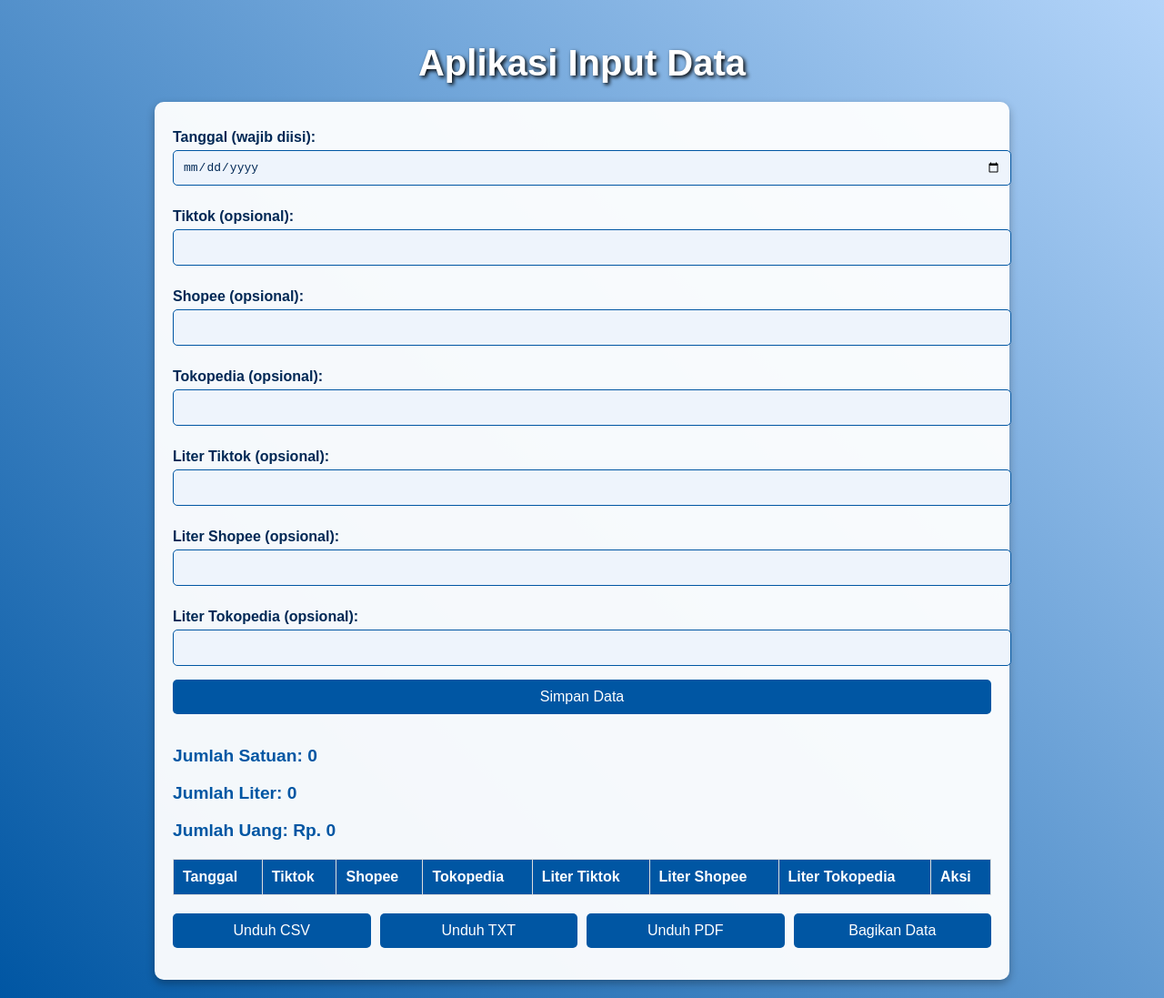
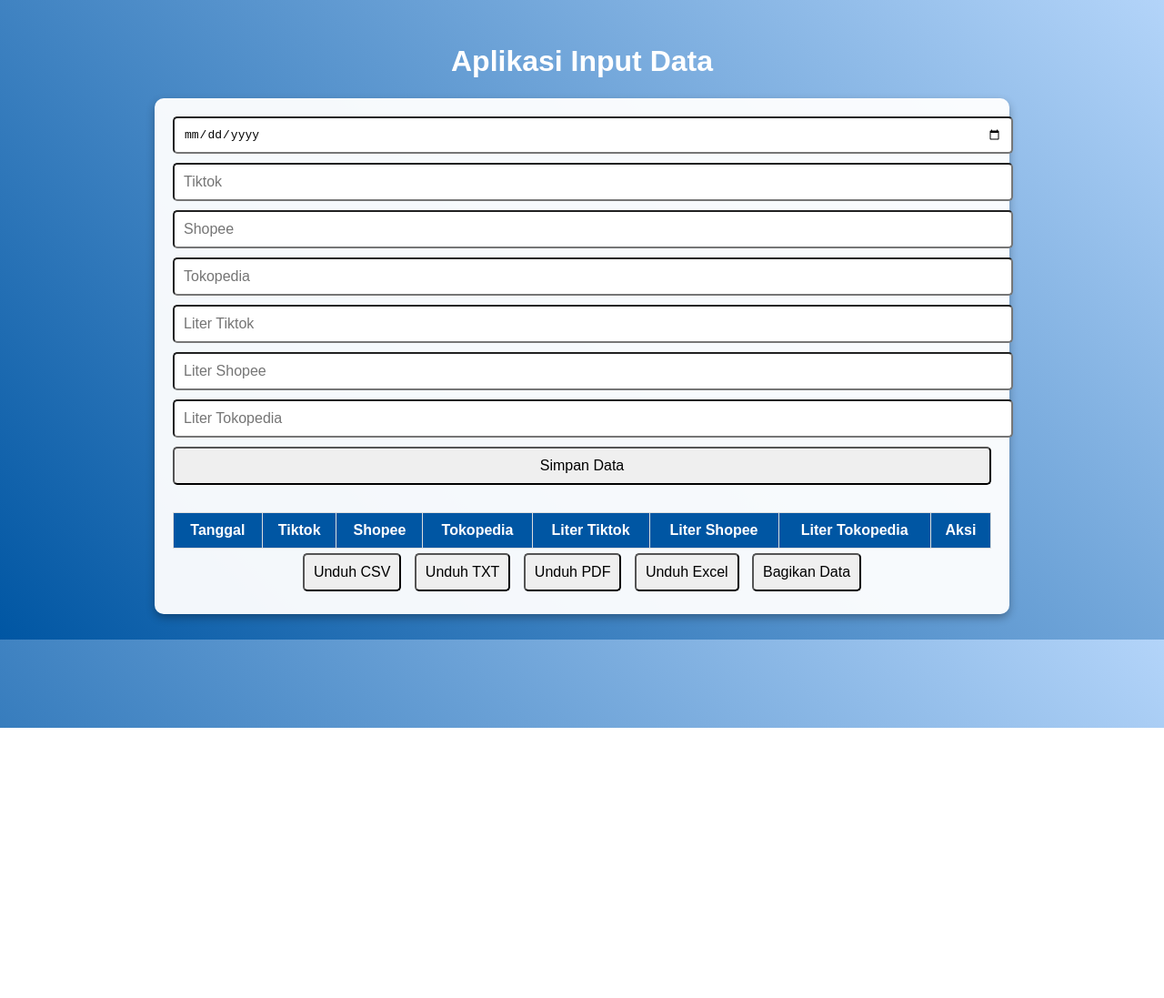
Before and after one commit to izzati-io/kegiatan, a plain HTML site: page index.html in a window 1280 px wide. Shown: the whole page at 91% size. After the commit the page ends 800 px from the top, so only its background shows below. Drawn offline with nearby package versions, Linux system fonts and the light colour scheme.

Commit message:
Update index.html

```diff
--- a/index.html
+++ b/index.html
@@ -1,87 +1,50 @@
-<!DOCTYPE html>
-<html lang="id">
+<!DOCTYPE html><html lang="id">
 <head>
   <meta charset="UTF-8">
   <meta name="viewport" content="width=device-width, initial-scale=1.0">
   <title>Aplikasi Input Data</title>
   <script src="https://cdnjs.cloudflare.com/ajax/libs/jspdf/2.4.0/jspdf.umd.min.js"></script>
+  <script src="https://cdnjs.cloudflare.com/ajax/libs/xlsx/0.18.5/xlsx.full.min.js"></script>
   <style>
     body {
       font-family: Arial, sans-serif;
-      margin: 0;
-      padding: 20px;
       background: linear-gradient(45deg, #0056a3, #b3d4f9);
       color: #ffffff;
-    }
-    h1 {
       text-align: center;
-      font-size: 2.5em;
-      margin-bottom: 20px;
-      color: #ffffff;
-      text-shadow: 2px 2px 4px #000;
+      padding: 20px;
     }
     .container {
       max-width: 900px;
-      margin: auto;
-      background-color: rgba(255, 255, 255, 0.95);
+      background: rgba(255, 255, 255, 0.95);
       padding: 20px;
       border-radius: 10px;
       box-shadow: 0px 4px 10px rgba(0, 0, 0, 0.3);
-      color: #002855;
-    }
-    label {
-      display: block;
-      margin: 10px 0 5px;
-      font-weight: bold;
+      margin: auto;
     }
     input, button {
       width: 100%;
       padding: 10px;
-      margin-bottom: 15px;
-      border: none;
+      margin-bottom: 10px;
       border-radius: 5px;
       font-size: 1em;
-    }
-    input {
-      background-color: #eef4fc;
-      color: #002855;
-      border: 1px solid #0056a3;
-    }
-    button {
-      background-color: #0056a3;
-      color: white;
-      cursor: pointer;
-    }
-    button:hover {
-      background-color: #003f7d;
     }
     table {
       width: 100%;
       margin-top: 20px;
       border-collapse: collapse;
-      background-color: #eef4fc;
-      color: #002855;
     }
     th, td {
+      padding: 10px;
       border: 1px solid #ddd;
-      text-align: left;
-      padding: 10px;
+      text-align: center;
     }
     th {
-      background-color: #0056a3;
+      background: #0056a3;
       color: white;
     }
-    .dashboard-summary {
-      margin: 20px 0;
-      font-size: 1.2em;
-      color: #0056a3;
-      font-weight: bold;
-    }
-    .actions {
-      display: flex;
-      gap: 10px;
-      justify-content: flex-end;
-      margin-top: 20px;
+    .actions button {
+      width: auto;
+      margin: 5px;
     }
   </style>
 </head>
@@ -89,36 +52,15 @@
   <h1>Aplikasi Input Data</h1>
   <div class="container">
     <form id="dataForm">
-      <label for="date">Tanggal (wajib diisi):</label>
       <input type="date" id="date" required>
-
-      <label for="tiktok">Tiktok (opsional):</label>
-      <input type="number" id="tiktok" min="0">
-
-      <label for="shopee">Shopee (opsional):</label>
-      <input type="number" id="shopee" min="0">
-
-      <label for="tokopedia">Tokopedia (opsional):</label>
-      <input type="number" id="tokopedia" min="0">
-
-      <label for="liter_tiktok">Liter Tiktok (opsional):</label>
-      <input type="number" id="liter_tiktok" min="0">
-
-      <label for="liter_shopee">Liter Shopee (opsional):</label>
-      <input type="number" id="liter_shopee" min="0">
-
-      <label for="liter_tokopedia">Liter Tokopedia (opsional):</label>
-      <input type="number" id="liter_tokopedia" min="0">
-
+      <input type="number" id="tiktok" placeholder="Tiktok">
+      <input type="number" id="shopee" placeholder="Shopee">
+      <input type="number" id="tokopedia" placeholder="Tokopedia">
+      <input type="number" id="liter_tiktok" placeholder="Liter Tiktok">
+      <input type="number" id="liter_shopee" placeholder="Liter Shopee">
+      <input type="number" id="liter_tokopedia" placeholder="Liter Tokopedia">
       <button type="submit">Simpan Data</button>
     </form>
-
-    <div class="dashboard-summary">
-      <p>Jumlah Satuan: <span id="totalSatuan">0</span></p>
-      <p>Jumlah Liter: <span id="totalLiter">0</span></p>
-      <p>Jumlah Uang: Rp. <span id="totalUang">0</span></p>
-    </div>
-
     <table>
       <thead>
         <tr>
@@ -134,39 +76,19 @@
       </thead>
       <tbody id="dataList"></tbody>
     </table>
-
     <div class="actions">
       <button onclick="downloadCSV()">Unduh CSV</button>
       <button onclick="downloadTXT()">Unduh TXT</button>
       <button onclick="downloadPDF()">Unduh PDF</button>
+      <button onclick="downloadExcel()">Unduh Excel</button>
       <button onclick="shareData()">Bagikan Data</button>
     </div>
   </div>
-
   <script>
-    const dataForm = document.getElementById('dataForm');
-    const dataList = document.getElementById('dataList');
-    const totalSatuan = document.getElementById('totalSatuan');
-    const totalLiter = document.getElementById('totalLiter');
-    const totalUang = document.getElementById('totalUang');
-
     let data = JSON.parse(localStorage.getItem('data')) || [];
-
-    function updateDashboard() {
-      const satuan = data.reduce((sum, item) => sum + (item.tiktok + item.shopee + item.tokopedia), 0);
-      const liter = data.reduce((sum, item) => sum + (item.liter_tiktok + item.liter_shopee + item.liter_tokopedia), 0);
-      const uang = satuan * 10000 + liter * 80000;
-
-      totalSatuan.textContent = satuan;
-      totalLiter.textContent = liter;
-      totalUang.textContent = uang.toLocaleString();
-    }
-
     function renderData() {
-      dataList.innerHTML = '';
-      data.forEach((item, index) => {
-        const row = document.createElement('tr');
-        row.innerHTML = `
+      document.getElementById('dataList').innerHTML = data.map((item, index) => `
+        <tr>
           <td>${item.date}</td>
           <td>${item.tiktok}</td>
           <td>${item.shopee}</td>
@@ -174,79 +96,20 @@
           <td>${item.liter_tiktok}</td>
           <td>${item.liter_shopee}</td>
           <td>${item.liter_tokopedia}</td>
-          <td>
-            <button onclick="editData(${index})">Edit</button>
-            <button onclick="deleteData(${index})">Hapus</button>
-          </td>
-        `;
-        dataList.appendChild(row);
-      });
-      updateDashboard();
+          <td><button onclick="deleteData(${index})">Hapus</button></td>
+        </tr>`).join('');
     }
-
-    dataForm.addEventListener('submit', (e) => {
-      e.preventDefault();
-      const newData = {
-        date: document.getElementById('date').value,
-        tiktok: parseInt(document.getElementById('tiktok').value) || 0,
-        shopee: parseInt(document.getElementById('shopee').value) || 0,
-        tokopedia: parseInt(document.getElementById('tokopedia').value) || 0,
-        liter_tiktok: parseInt(document.getElementById('liter_tiktok').value) || 0,
-        liter_shopee: parseInt(document.getElementById('liter_shopee').value) || 0,
-        liter_tokopedia: parseInt(document.getElementById('liter_tokopedia').value) || 0,
-      };
-      data.push(newData);
-      localStorage.setItem('data', JSON.stringify(data));
-      dataForm.reset();
-      renderData();
-    });
-
-    function editData(index) {
-      const item = data[index];
-      document.getElementById('date').value = item.date;
-      document.getElementById('tiktok').value = item.tiktok;
-      document.getElementById('shopee').value = item.shopee;
-      document.getElementById('tokopedia').value = item.tokopedia;
-      document.getElementById('liter_tiktok').value = item.liter_tiktok;
-      document.getElementById('liter_shopee').value = item.liter_shopee;
-      document.getElementById('liter_tokopedia').value = item.liter_tokopedia;
-      data.splice(index, 1);
-      renderData();
-    }
-
     function deleteData(index) {
       data.splice(index, 1);
       localStorage.setItem('data', JSON.stringify(data));
       renderData();
     }
-
-    function downloadCSV() {
-      const csv = data.map(item => `${item.date},${item.tiktok},${item.shopee},${item.tokopedia},${item.liter_tiktok},${item.liter_shopee},${item.liter_tokopedia}`).join('\n');
-      const blob = new Blob([csv], { type: 'text/csv' });
-      const a = document.createElement('a');
-      a.href = URL.createObjectURL(blob);
-      a.download = 'data.csv';
-      a.click();
+    function downloadExcel() {
+      let ws = XLSX.utils.json_to_sheet(data);
+      let wb = XLSX.utils.book_new();
+      XLSX.utils.book_append_sheet(wb, ws, "Data");
+      XLSX.writeFile(wb, "data.xlsx");
     }
-
-    function downloadTXT() {
-      const txt = JSON.stringify(data, null, 2);
-      const blob = new Blob([txt], { type: 'text/plain' });
-      const a = document.createElement('a');
-      a.href = URL.createObjectURL(blob);
-      a.download = 'data.txt';
-      a.click();
-    }
-
-    function downloadPDF() {
-      const { jsPDF } = window.jspdf;
-      const doc = new jsPDF();
-      data.forEach((item, index) => {
-        doc.text(`Data ${index + 1}: ${JSON.stringify(item)}`, 10, 10 + index * 10);
-      });
-      doc.save('data.pdf');
-    }
-
     function shareData() {
       if (navigator.share) {
         navigator.share({
@@ -257,7 +120,6 @@
         alert('Fitur berbagi tidak tersedia di perangkat ini.');
       }
     }
-
     renderData();
   </script>
 </body>
```
